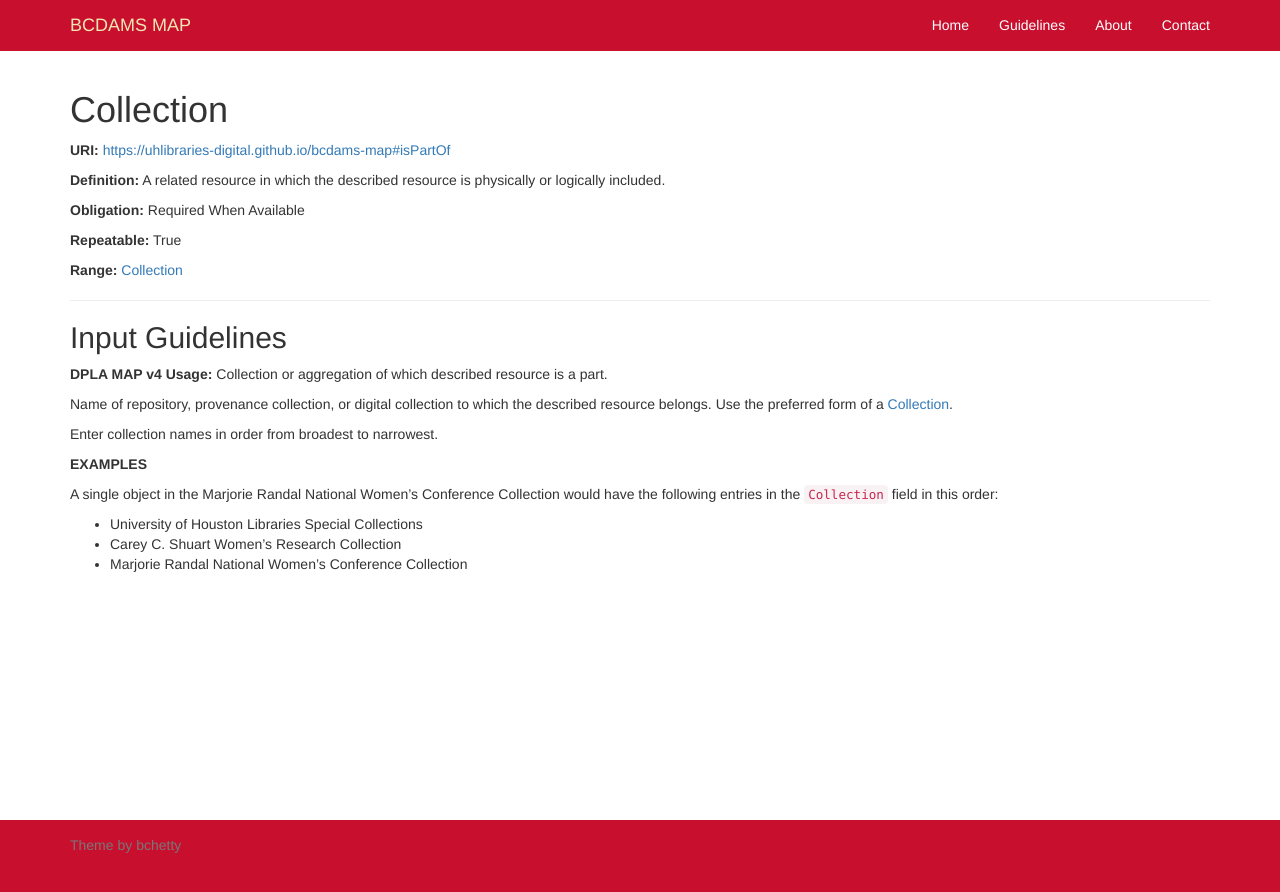
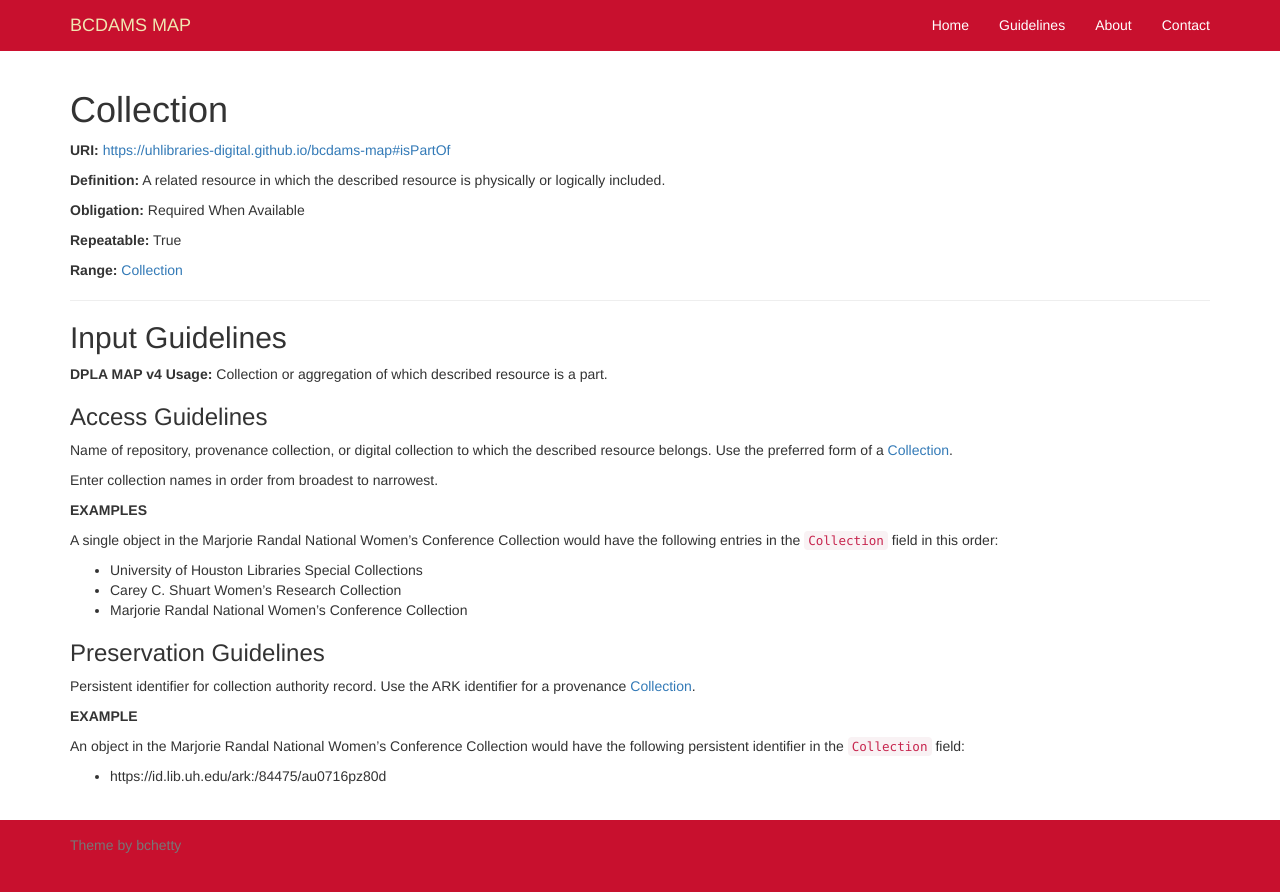
Before and after one commit to uhlibraries-digital/bcdams-map, a Jekyll site: the page built from guidelines/isPartOf.md, in a window 1280 px wide. Shown: the top 892 px of the page. Built offline with Jekyll 4.4.1, drawn with Linux system fonts in a browser that asks for light colours; nearby versions of some CDN libraries; comment, search, counter and statistics services are not loaded.

Commit message:
add preservation guidelines to collection

```diff
--- a/guidelines/isPartOf.md
+++ b/guidelines/isPartOf.md
@@ -9,6 +9,8 @@ comments: false
 
 **DPLA MAP v4 Usage:** Collection or aggregation of which described resource is a part.
 
+### Access Guidelines
+
 Name of repository, provenance collection, or digital collection to which the described resource belongs. Use the preferred form of a [Collection](https://id.lib.uh.edu/ark:/84475/au0511xd315).
 
 Enter collection names in order from broadest to narrowest.
@@ -19,3 +21,12 @@ A single object in the Marjorie Randal National Women’s Conference Collection
 - University of Houston Libraries Special Collections
 - Carey C. Shuart Women’s Research Collection
 - Marjorie Randal National Women’s Conference Collection
+
+### Preservation Guidelines
+
+Persistent identifier for collection authority record. Use the ARK identifier for a provenance [Collection](https://id.lib.uh.edu/ark:/84475/au0511xd315).
+
+__EXAMPLE__
+
+An object in the Marjorie Randal National Women’s Conference Collection would have the following persistent identifier in the `Collection` field:
+- https://id.lib.uh.edu/ark:/84475/au0716pz80d
```
